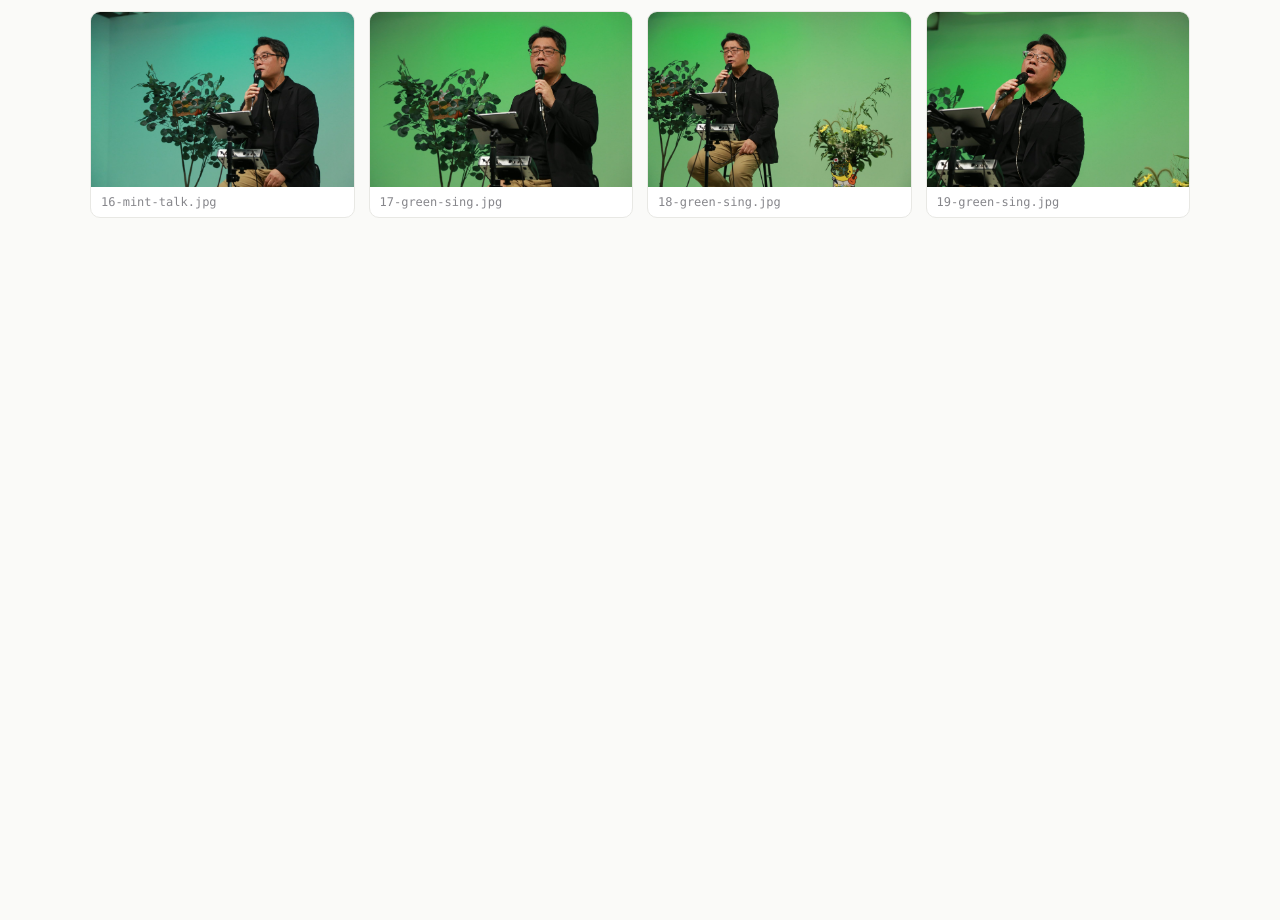
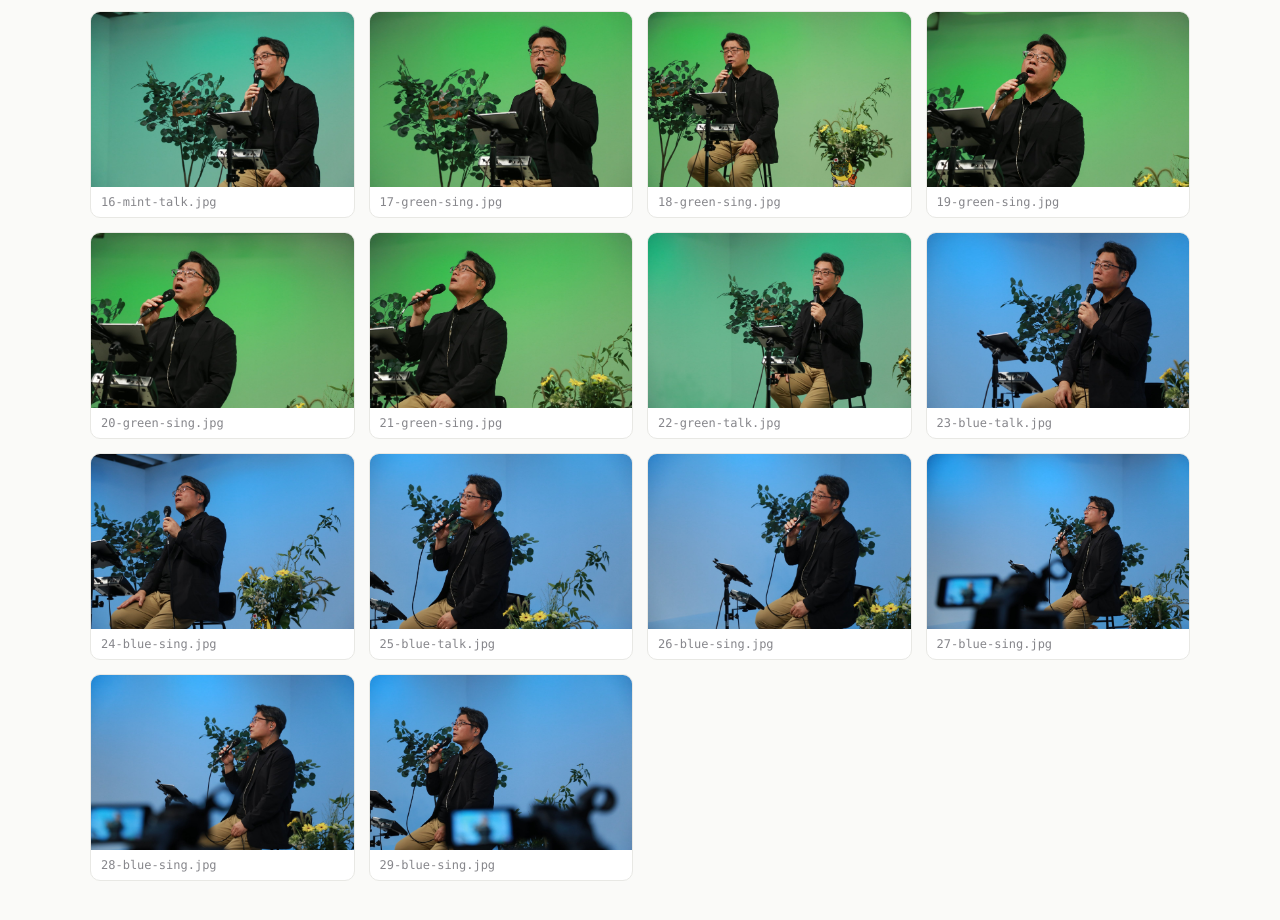
Before and after one commit to nellapark-cloud/nellapark-cloud.github.io, a plain HTML site: page photos/index.html in a window 1280 px wide. Shown: the part 1182-2102 px from the top of the page. Before the commit the page ends 1480 px from the top, so only its background shows below. Drawn offline with Linux system fonts and the light colour scheme.

Commit message:
사진 보관함에 찬양·방송 무대 사진 10장 추가 (20~29)
Co-Authored-By: Claude Opus 5.5 <noreply@anthropic.com>
Claude-Session: https://claude.ai/code/session_0148xjk1kWrbYmjbjApjUsCb

```diff
--- a/photos/index.html
+++ b/photos/index.html
@@ -27,7 +27,7 @@
 </header>
 <main class="grid" id="g"></main>
 <script>
-  const names = ["00-profile","01-mint-talk","02-mint-talk","03-mint-talk","04-mint-talk","05-pink-talk","06-pink-sing","07-pink-sing","08-pink-sing","09-pink-sing","10-mint-talk","11-mint-talk","12-mint-talk","13-mint-talk","14-mint-talk","15-mint-talk","16-mint-talk","17-green-sing","18-green-sing","19-green-sing"];
+  const names = ["00-profile","01-mint-talk","02-mint-talk","03-mint-talk","04-mint-talk","05-pink-talk","06-pink-sing","07-pink-sing","08-pink-sing","09-pink-sing","10-mint-talk","11-mint-talk","12-mint-talk","13-mint-talk","14-mint-talk","15-mint-talk","16-mint-talk","17-green-sing","18-green-sing","19-green-sing","20-green-sing","21-green-sing","22-green-talk","23-blue-talk","24-blue-sing","25-blue-talk","26-blue-sing","27-blue-sing","28-blue-sing","29-blue-sing"];
   document.getElementById('g').innerHTML = names.map(n =>
     `<figure class="${n==='00-profile'?'tall':''}"><a href="${n}.jpg" target="_blank"><img src="${n}.jpg" alt="${n}" loading="lazy"></a><figcaption>${n}.jpg</figcaption></figure>`
   ).join('');
```
Also changed, not shown: photos/20-green-sing.jpg (added), photos/21-green-sing.jpg (added), photos/22-green-talk.jpg (added), photos/23-blue-talk.jpg (added), photos/24-blue-sing.jpg (added), photos/25-blue-talk.jpg (added), photos/26-blue-sing.jpg (added), photos/27-blue-sing.jpg (added), photos/28-blue-sing.jpg (added), photos/29-blue-sing.jpg (added).
